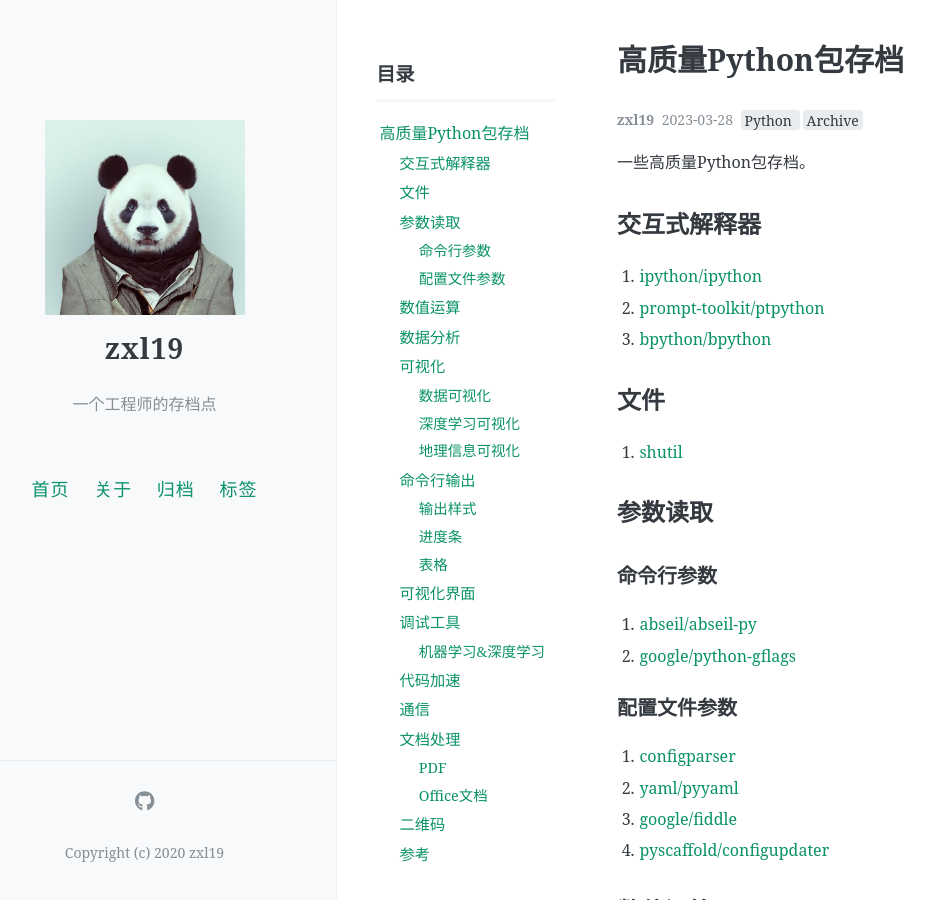
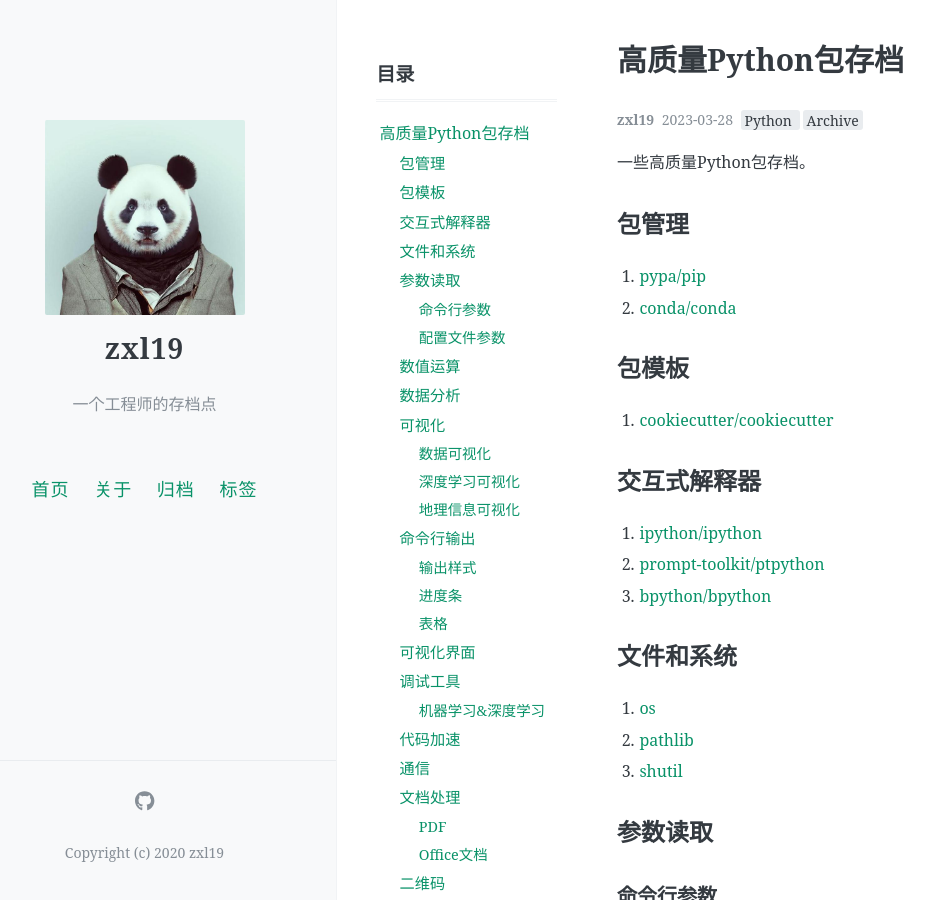
Before and after one commit to zxl19/zxl19.github.io, a Jekyll site: the page built from _posts/2023-03-28-python-package.md, in a window 1280 px wide and 900 px high. Shown: the whole window, without its empty margins (47-981 px from the left). Built offline with Jekyll 4.4.1, drawn with Linux system fonts in a browser that asks for light colours; comment, search, counter and statistics services are not loaded.

Commit message:
Update Posts

```diff
--- a/_posts/2023-03-28-python-package.md
+++ b/_posts/2023-03-28-python-package.md
@@ -13,15 +13,26 @@ pinned: false
 
 <!-- more -->
 
+## 包管理
+
+1. [pypa/pip](https://github.com/pypa/pip)
+2. [conda/conda](https://github.com/conda/conda)
+
+## 包模板
+
+1. [cookiecutter/cookiecutter](https://github.com/cookiecutter/cookiecutter)
+
 ## 交互式解释器
 
 1. [ipython/ipython](https://github.com/ipython/ipython)
 2. [prompt-toolkit/ptpython](https://github.com/prompt-toolkit/ptpython)
 3. [bpython/bpython](https://github.com/bpython/bpython)
 
-## 文件
+## 文件和系统
 
-1. [shutil](https://docs.python.org/3/library/shutil.html)
+1. [os](https://docs.python.org/3/library/os.html)
+2. [pathlib](https://docs.python.org/3/library/pathlib.html)
+3. [shutil](https://docs.python.org/3/library/shutil.html)
 
 ## 参数读取
 
```
Also changed, not shown: _posts/2021-05-25-figure-plot.md (+2 -0 lines), _posts/2021-06-01-cpp-library.md (+4 -3 lines).
